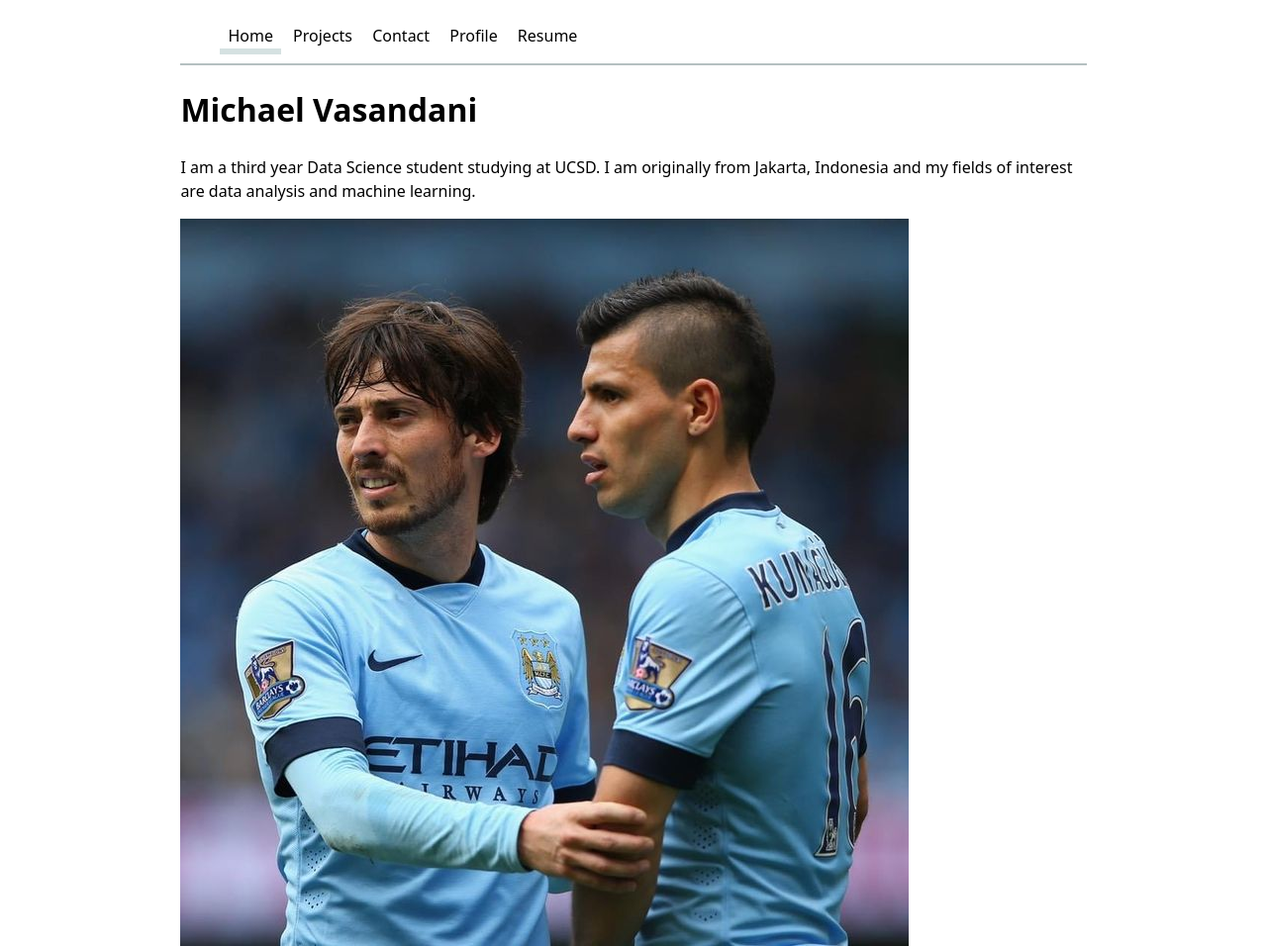
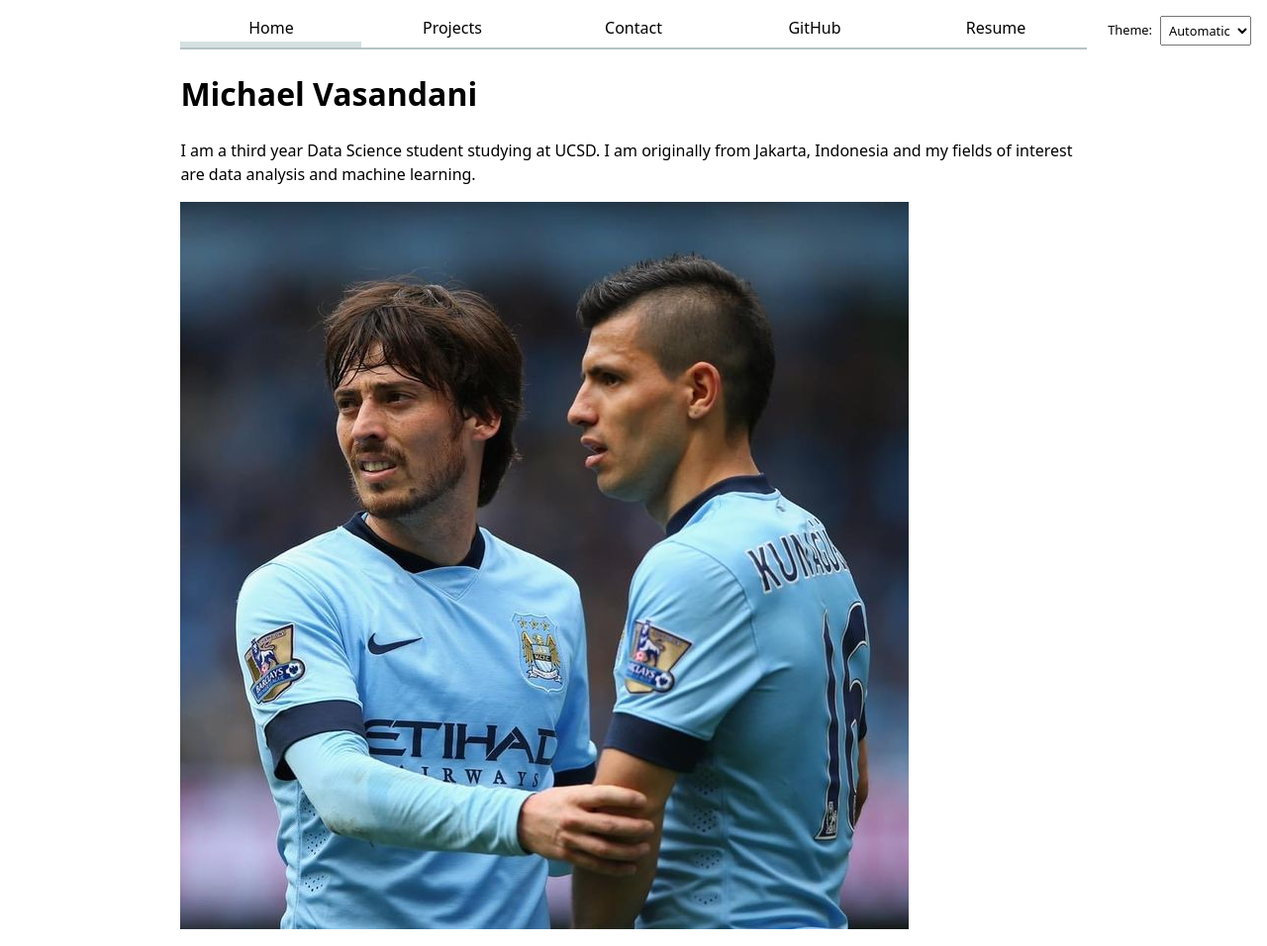
Before and after one commit to Michaelvasandani/portfolio, a plain HTML site: page index.html in a window 1280 px wide. Shown: the whole page at 99% size. Drawn offline with Linux system fonts and the light colour scheme.

Commit message:
Lab 3 stuff
lab 3 stuff

```diff
--- a/contact/style.css
+++ b/contact/style.css
@@ -1,11 +1,13 @@
 /* Define the accent color in a custom property */
 :root {
   --color-accent: oklch(65% 50% 0); /* You can adjust this to a color you like */
+
 }
 
 /* Apply the accent color as the default for all elements */
 html {
   accent-color: var(--color-accent);
+  color-scheme: light dark;
 }
 
 
@@ -20,10 +22,12 @@
   }
 
 nav {
+  --border-color: oklch(50% 10% 200 / 40%);
   display: flex;
   margin-bottom: 1em;
   border-bottom: 2px solid;
-    border-bottom-color: oklch(80% 3% 200);
+  border-bottom-color: var(--border-color);
+
 }
 
 nav ul li {
@@ -50,8 +54,27 @@
 
 nav a:hover {
   border-bottom: 0.4em solid var(--color-accent);
-    background-color: oklch(from var(--color-accent) 95% 5% h);
+  background-color: color-mix(in oklch, var(--color-accent), canvas 85%);
 }
+
+.color-scheme {
+  position: absolute; /* Take it out of normal flow */
+  top: 1rem; /* Distance from the top */
+  right: 1rem; /* Distance from the right */
+  font-size: 80%; /* Make the font smaller */
+  font-family: inherit; /* Use the parent font-family */
+  display: flex;
+  align-items: center;
+}
+
+.color-scheme select {
+  margin-left: 0.5rem; /* Add space between label text and dropdown */
+  padding: 0.25rem; /* Smaller padding for a compact look */
+  font-size: 100%; /* Match dropdown font size with text */
+  font-family: inherit; /* Inherit the font-family for consistency */
+}
+
+
 
 input, textarea, button {
     font: inherit;
--- /dev/null
+++ b/global.js
@@ -0,0 +1,100 @@
+console.log('IT’S ALIVE!');
+
+function $$(selector, context = document) {
+  return Array.from(context.querySelectorAll(selector));
+}
+
+
+document.body.insertAdjacentHTML(
+    'afterbegin',
+    `
+    <label class="color-scheme">
+        Theme:
+        <select id="theme-select">
+            <option value="light dark">Automatic</option>
+            <option value="light">Light</option>
+            <option value="dark">Dark</option>
+        </select>
+    </label>
+    `
+
+);
+
+
+
+const select = document.querySelector(".color-scheme select");
+// Check if a color scheme preference exists in localStorage when the page loads
+if ("colorScheme" in localStorage) {
+    // Set the color scheme from localStorage
+    document.documentElement.style.setProperty("color-scheme", localStorage.colorScheme);
+
+    // Update the <select> value to match
+    select.value = localStorage.colorScheme;
+}
+
+select.addEventListener('input', function (event) {
+
+    console.log('color scheme changed to', event.target.value);
+        // Check if a color scheme preference exists in localStorage
+    document.documentElement.style.setProperty('color-scheme', event.target.value);
+    localStorage.colorScheme = event.target.value;
+
+
+  });
+
+const navLinks = $$('nav a');
+console.log("Navigation Links:", navLinks);
+
+let currentLink = navLinks.find(
+    (a) => a.host === location.host && a.pathname === location.pathname
+  );
+
+  currentLink?.classList.add('current');
+
+  let pages = [
+    { url: 'index.html', title: 'Home' },
+    { url: 'projects/index.html', title: 'Projects' },
+    { url: 'contact/index.html', title: 'Contact' },
+    { url: "https://github.com/Michaelvasandani", title: "GitHub" },
+    { url: 'resume/index.html', title: 'Resume' }
+  ];
+
+
+let nav = document.createElement('nav');
+document.body.prepend(nav);
+
+const ARE_WE_HOME = document.documentElement.classList.contains('home');
+
+for (let p of pages) {
+    let url = p.url;
+    let title = p.title;
+    // TODO create link and add it to nav
+    url = !ARE_WE_HOME && !url.startsWith('http') ? '../' + url : url;
+    let a = document.createElement('a');
+    a.href = url;
+    a.textContent = title;
+    nav.append(a);
+    if (a.host === location.host && a.pathname === location.pathname) {
+        a.classList.add('current');
+      }
+      a.classList.toggle(
+        'current',
+        a.host === location.host && a.pathname === location.pathname
+      );
+      if (a.host != location.host) {
+        a.target = "_blank";
+      }
+  }
+
+  const form = document.querySelector("form");
+  form?.addEventListener("submit", function (event) {
+    event.preventDefault();
+    const data = new FormData(form);
+    let url = form.action + "?";
+    for (let [name, value] of data) {
+        console.log(name, value);
+        url += `${encodeURIComponent(name)}=${encodeURIComponent(value)}&`;
+      }
+      url = url.slice(0, -1);
+      location.href = url;
+    });
--- a/index.html
+++ b/index.html
@@ -1,22 +1,23 @@
 <!DOCTYPE html>
-<html lang="en">
+<html lang="en" class = "home">
 <head>
     <meta charset="UTF-8">
     <meta name="viewport" content="width=device-width, initial-scale=1.0">
     <title>MICHAEL_VASANDANI: Personal site and portfolio</title>
     <link rel="stylesheet" href="style.css">
+    <script defer src="global.js"></script>
 </head>
 <body>
-    <nav>
+    <!-- <nav>
         <ul>
-            <li><a class = "current" href="index.html">Home</a></li>
+            <li><a href="index.html">Home</a></li>
             <li><a href="projects/index.html">Projects</a></li>
             <li><a href="contact/index.html">Contact</a></li>
             <li><a href="https://github.com/Michaelvasandani" target="_blank">Profile</a></li>
             <li><a href="resume/index.html">Resume</a></li>
 
         </ul>
-    </nav>
+    </nav> -->
     <h1>Michael Vasandani</h1>
     <p>I am a third year Data Science student studying at UCSD. I am originally from Jakarta, Indonesia and my fields of interest are data analysis and machine learning.</p>
     <img src="images/image.jpg" alt="This is a picture of the soccer players David Silva and Aguero standing next to each other, they are both wearing their soccer kits">
--- a/projects/style.css
+++ b/projects/style.css
@@ -1,11 +1,13 @@
 /* Define the accent color in a custom property */
 :root {
   --color-accent: oklch(65% 50% 0); /* You can adjust this to a color you like */
+
 }
 
 /* Apply the accent color as the default for all elements */
 html {
   accent-color: var(--color-accent);
+  color-scheme: light dark;
 }
 
 
@@ -20,10 +22,12 @@
   }
 
 nav {
+  --border-color: oklch(50% 10% 200 / 40%);
   display: flex;
   margin-bottom: 1em;
   border-bottom: 2px solid;
-    border-bottom-color: oklch(80% 3% 200);
+  border-bottom-color: var(--border-color);
+
 }
 
 nav ul li {
@@ -48,11 +52,29 @@
 
 }
 
-  /* Add hover styles */
 nav a:hover {
   border-bottom: 0.4em solid var(--color-accent);
-    background-color: oklch(from var(--color-accent) 95% 5% h);
+  background-color: color-mix(in oklch, var(--color-accent), canvas 85%);
 }
+
+.color-scheme {
+  position: absolute; /* Take it out of normal flow */
+  top: 1rem; /* Distance from the top */
+  right: 1rem; /* Distance from the right */
+  font-size: 80%; /* Make the font smaller */
+  font-family: inherit; /* Use the parent font-family */
+  display: flex;
+  align-items: center;
+}
+
+.color-scheme select {
+  margin-left: 0.5rem; /* Add space between label text and dropdown */
+  padding: 0.25rem; /* Smaller padding for a compact look */
+  font-size: 100%; /* Match dropdown font size with text */
+  font-family: inherit; /* Inherit the font-family for consistency */
+}
+
+
 .projects {
     display: grid;
     grid-template-columns: repeat(auto-fill, minmax(15em, 1fr));
--- a/resume/style.css
+++ b/resume/style.css
@@ -1,11 +1,13 @@
 /* Define the accent color in a custom property */
 :root {
   --color-accent: oklch(65% 50% 0); /* You can adjust this to a color you like */
+
 }
 
 /* Apply the accent color as the default for all elements */
 html {
   accent-color: var(--color-accent);
+  color-scheme: light dark;
 }
 
 
@@ -20,10 +22,12 @@
   }
 
 nav {
+  --border-color: oklch(50% 10% 200 / 40%);
   display: flex;
   margin-bottom: 1em;
   border-bottom: 2px solid;
-    border-bottom-color: oklch(80% 3% 200);
+  border-bottom-color: var(--border-color);
+
 }
 
 nav ul li {
@@ -50,8 +54,27 @@
 
 nav a:hover {
   border-bottom: 0.4em solid var(--color-accent);
-    background-color: oklch(from var(--color-accent) 95% 5% h);
+  background-color: color-mix(in oklch, var(--color-accent), canvas 85%);
 }
+
+.color-scheme {
+  position: absolute; /* Take it out of normal flow */
+  top: 1rem; /* Distance from the top */
+  right: 1rem; /* Distance from the right */
+  font-size: 80%; /* Make the font smaller */
+  font-family: inherit; /* Use the parent font-family */
+  display: flex;
+  align-items: center;
+}
+
+.color-scheme select {
+  margin-left: 0.5rem; /* Add space between label text and dropdown */
+  padding: 0.25rem; /* Smaller padding for a compact look */
+  font-size: 100%; /* Match dropdown font size with text */
+  font-family: inherit; /* Inherit the font-family for consistency */
+}
+
+
 
   header.Michael {
     text-align: center;
--- a/style.css
+++ b/style.css
@@ -1,11 +1,13 @@
 /* Define the accent color in a custom property */
 :root {
   --color-accent: oklch(65% 50% 0); /* You can adjust this to a color you like */
+
 }
 
 /* Apply the accent color as the default for all elements */
 html {
   accent-color: var(--color-accent);
+  color-scheme: light dark;
 }
 
 
@@ -20,10 +22,12 @@ body {
   }
 
 nav {
+  --border-color: oklch(50% 10% 200 / 40%);
   display: flex;
   margin-bottom: 1em;
   border-bottom: 2px solid;
-  border-bottom-color: oklch(80% 3% 200);
+  border-bottom-color: var(--border-color);
+
 }
 
 nav ul li {
@@ -50,5 +54,22 @@ nav a {
 
 nav a:hover {
   border-bottom: 0.4em solid var(--color-accent);
-  background-color: oklch(from var(--color-accent) 95% 5% h);
+  background-color: color-mix(in oklch, var(--color-accent), canvas 85%);
 }
+
+.color-scheme {
+  position: absolute; /* Take it out of normal flow */
+  top: 1rem; /* Distance from the top */
+  right: 1rem; /* Distance from the right */
+  font-size: 80%; /* Make the font smaller */
+  font-family: inherit; /* Use the parent font-family */
+  display: flex;
+  align-items: center;
+}
+
+.color-scheme select {
+  margin-left: 0.5rem; /* Add space between label text and dropdown */
+  padding: 0.25rem; /* Smaller padding for a compact look */
+  font-size: 100%; /* Match dropdown font size with text */
+  font-family: inherit; /* Inherit the font-family for consistency */
+}
```
Also changed, not shown: contact/index.html (+6 -4 lines), projects/index.html (+5 -3 lines), resume/index.html (+4 -3 lines). Lines whose indentation alone changed are shown as unchanged.
